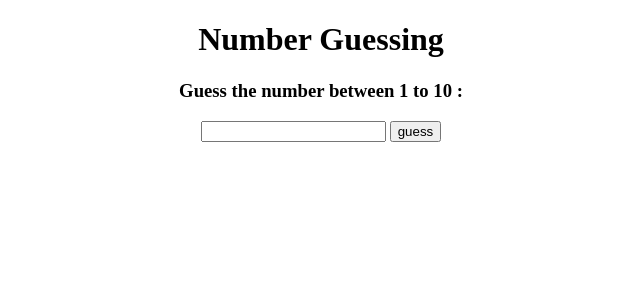
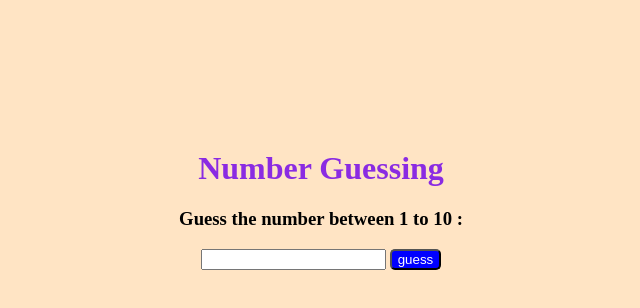
Before and after one commit to viraj2377/guessing-game, a plain HTML site: page index.html in a window 1280 px wide. Shown: the whole page, without its empty margins (319-959 px from the left). Drawn offline with Linux system fonts and the light colour scheme.

Commit message:
change css

```diff
--- a/index.html
+++ b/index.html
@@ -4,13 +4,13 @@
     <meta charset="UTF-8">
     <meta name="viewport" content="width=device-width, initial-scale=1.0">
     <title>Document</title>
-</head>
-<body>
-    <center><h1>Number Guessing</h1></center>
+</head >
+<body style="background-color: bisque;">
+    <center><h1 style="color: blueviolet; margin-top: 150px;">Number Guessing</h1></center>
     <center><h3>Guess the number between 1 to 10 :</h3></center>
     <center>
         <input type="text" id="guessNumber">
-        <input type="button"  value="guess" onclick="guess()">
+        <input type="button"  value="guess" onclick="guess()" style="background-color: blue; border-radius: 5px; color: white;">
 
     </center>
    <!--<center>    <h3 id="ans">Answer : </h3>    </center>-->
```
